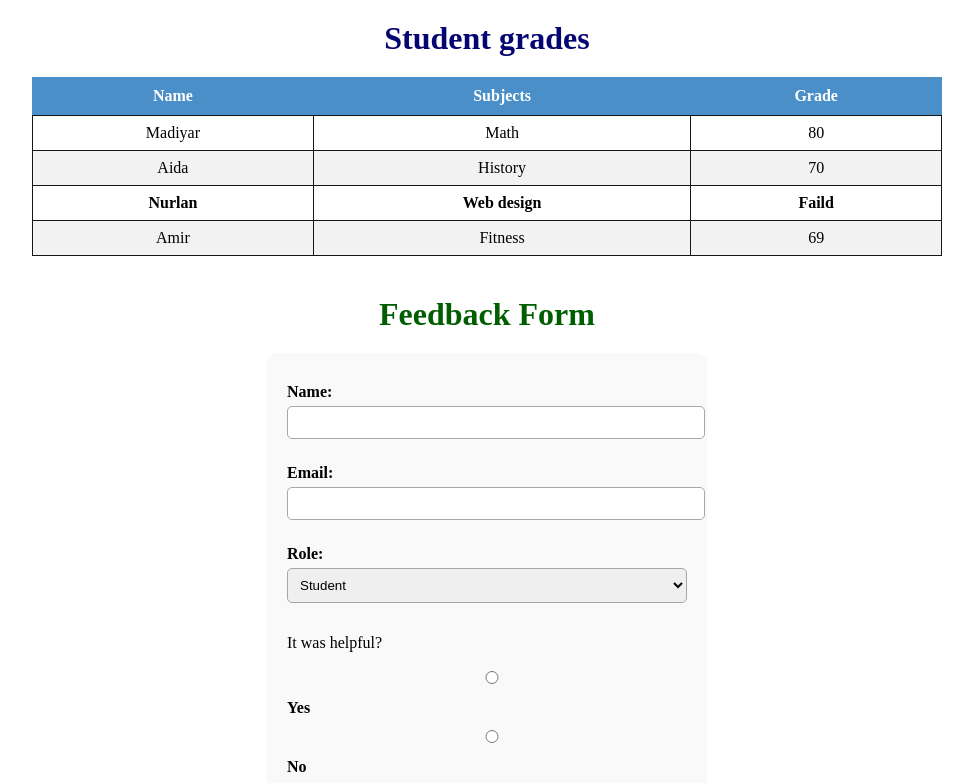
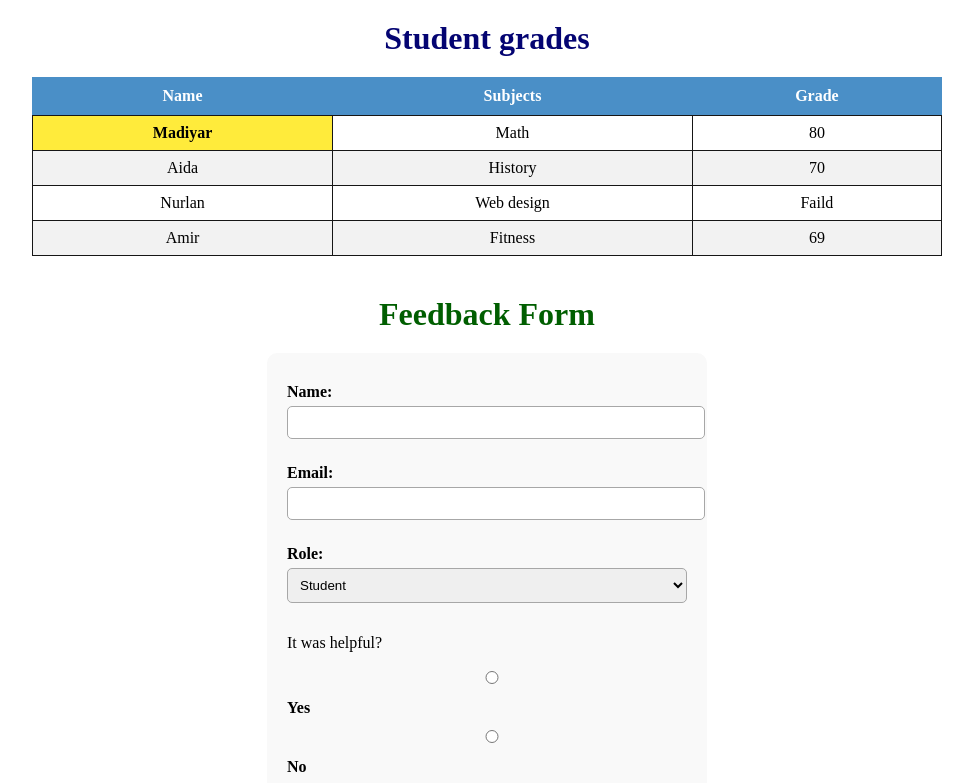
Before and after one commit to Raptor618/AD-webas2task3, a plain HTML site: page index.html in a window 1280 px wide. Shown: the top 783 px of the page, without its empty margins (153-1126 px from the left). Drawn offline with Linux system fonts and the light colour scheme.

Commit message:
Update index.html

```diff
--- a/index.html
+++ b/index.html
@@ -20,7 +20,7 @@
     </thead>
     <tbody>
       <tr>
-        <td>Madiyar</td>
+        <td  class="highlight-row">Madiyar</td>
         <td>Math</td>
         <td>80</td>
       </tr>
@@ -29,7 +29,7 @@
         <td>History</td>
         <td>70</td>
       </tr>
-      <tr class="highlight-row">
+      <tr>
         <td>Nurlan</td>
         <td>Web design</td>
         <td>Faild</td>
```
